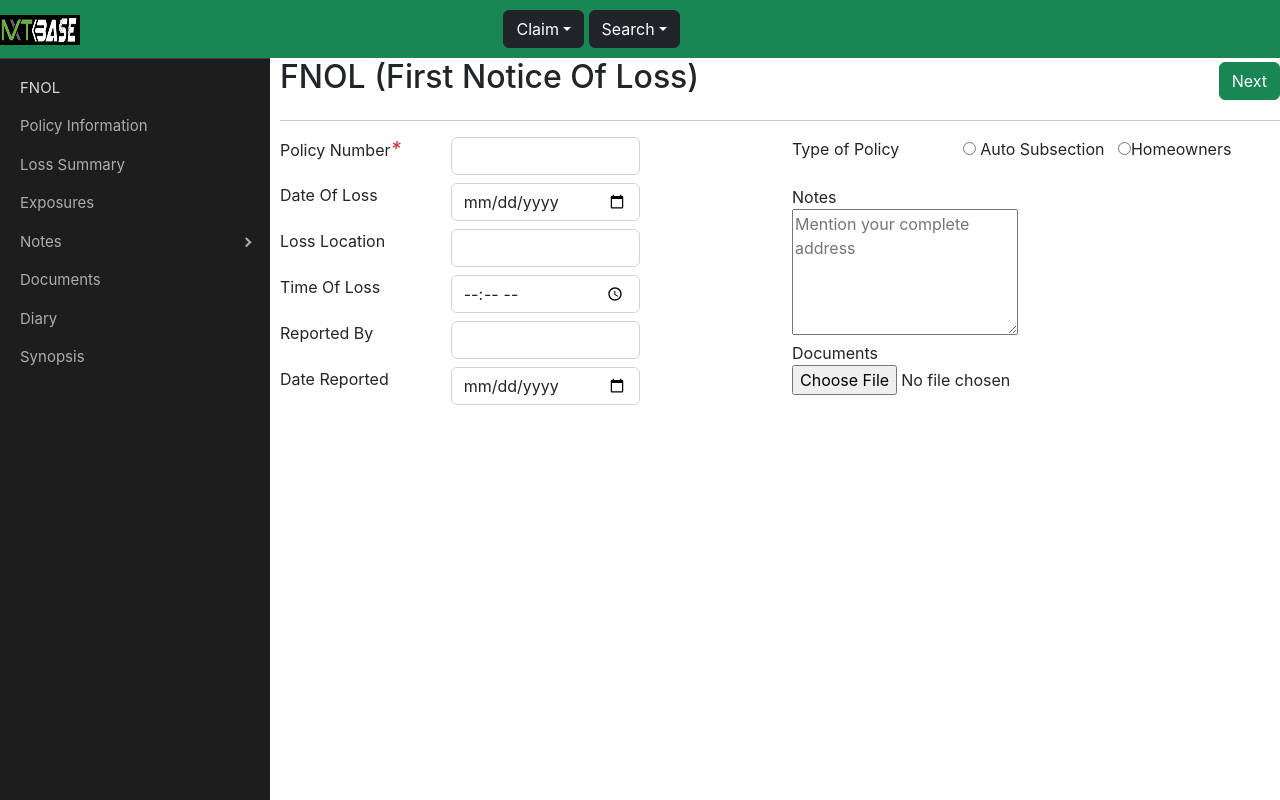
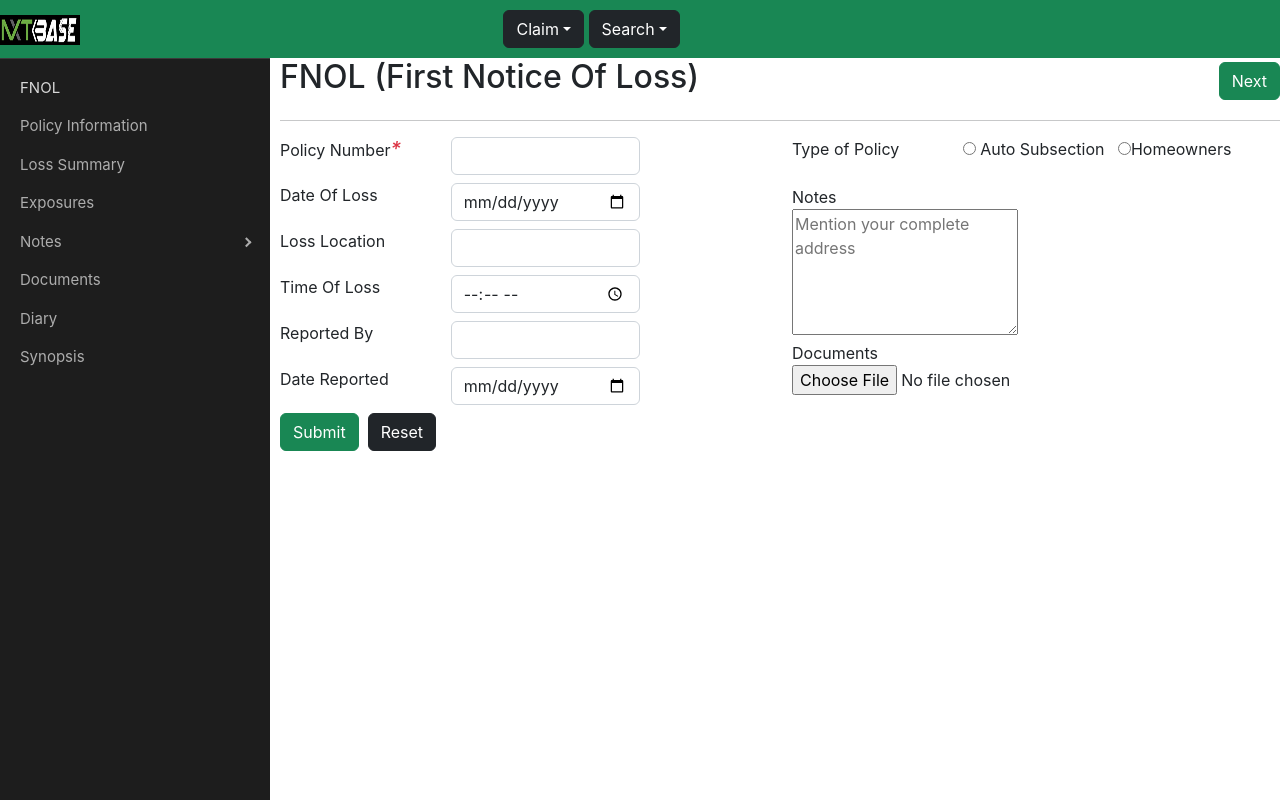
Before and after one commit to siritek/NewFrontend, a React (Create React App) app: page / in a window 1280 px wide. Both pictures are taken after a click on the item "FNOL". Shown: the top 800 px of the page. Built offline with nearby package versions, Linux system fonts and the light colour scheme.

Commit message:
Handel Click

```diff
--- a/src/components/Fnol.components/FnolDetails.js
+++ b/src/components/Fnol.components/FnolDetails.js
@@ -7,6 +7,20 @@ function FnolDetails(){
   const [ReportedBy, setReportedBy] = React.useState('');
   const [DateOfReport, setDateOfReport] = React.useState('');
   const [PolicyNumber, setPolicyNumber] = React.useState('');
+
+  const handleClick=(e)=>{
+    e.preventDefault()
+    const abs={LossLocation,LossTime,ReportedBy,PolicyNumber}
+    console.log(abs)
+    fetch("http://localhost:8080/fnolfirst/add",{
+        method:"POST",
+        headers:{"Content-Type":"application/json"},
+        body:JSON.stringify(abs)
+
+    }).then(()=>{
+        console.log("New Insured added")
+    })
+  }
 
   return(<div>
 
@@ -84,9 +98,8 @@ function FnolDetails(){
    </div>
  </div>
 
-
-  {/* <input type="submit"class="btn btn-success custom-margin-right-1" value="Submit"/> &nbsp;
-  <input type="reset"class="btn btn-dark custom-margin-right-1" value="Reset"/> */}
+ <input type="submit"class="btn btn-success custom-margin-right-1" value="Submit" onClick={handleClick}/> &nbsp;
+  <input type="reset"class="btn btn-dark custom-margin-right-1" value="Reset"/>
 
   </div>
   );
```
